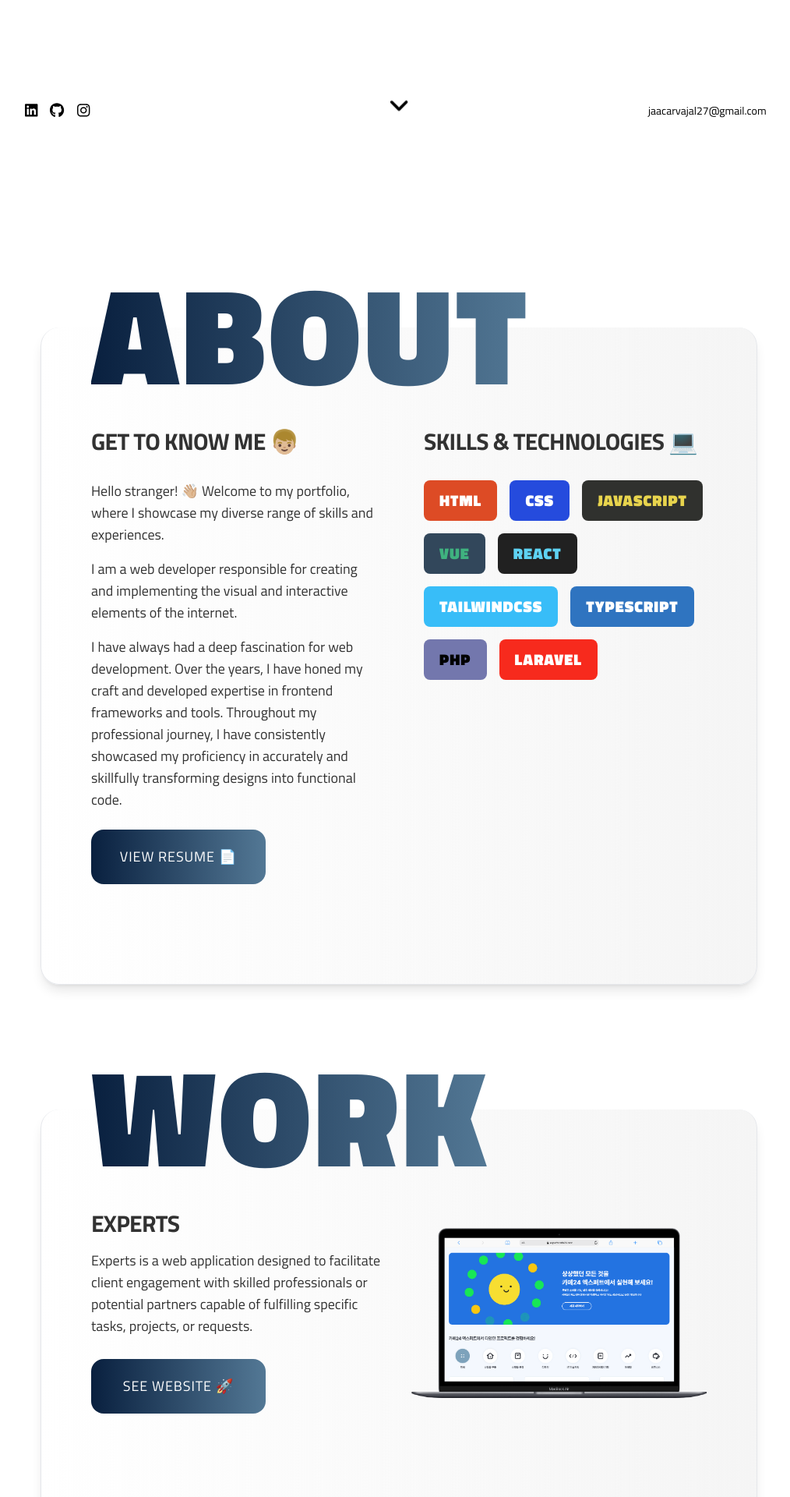
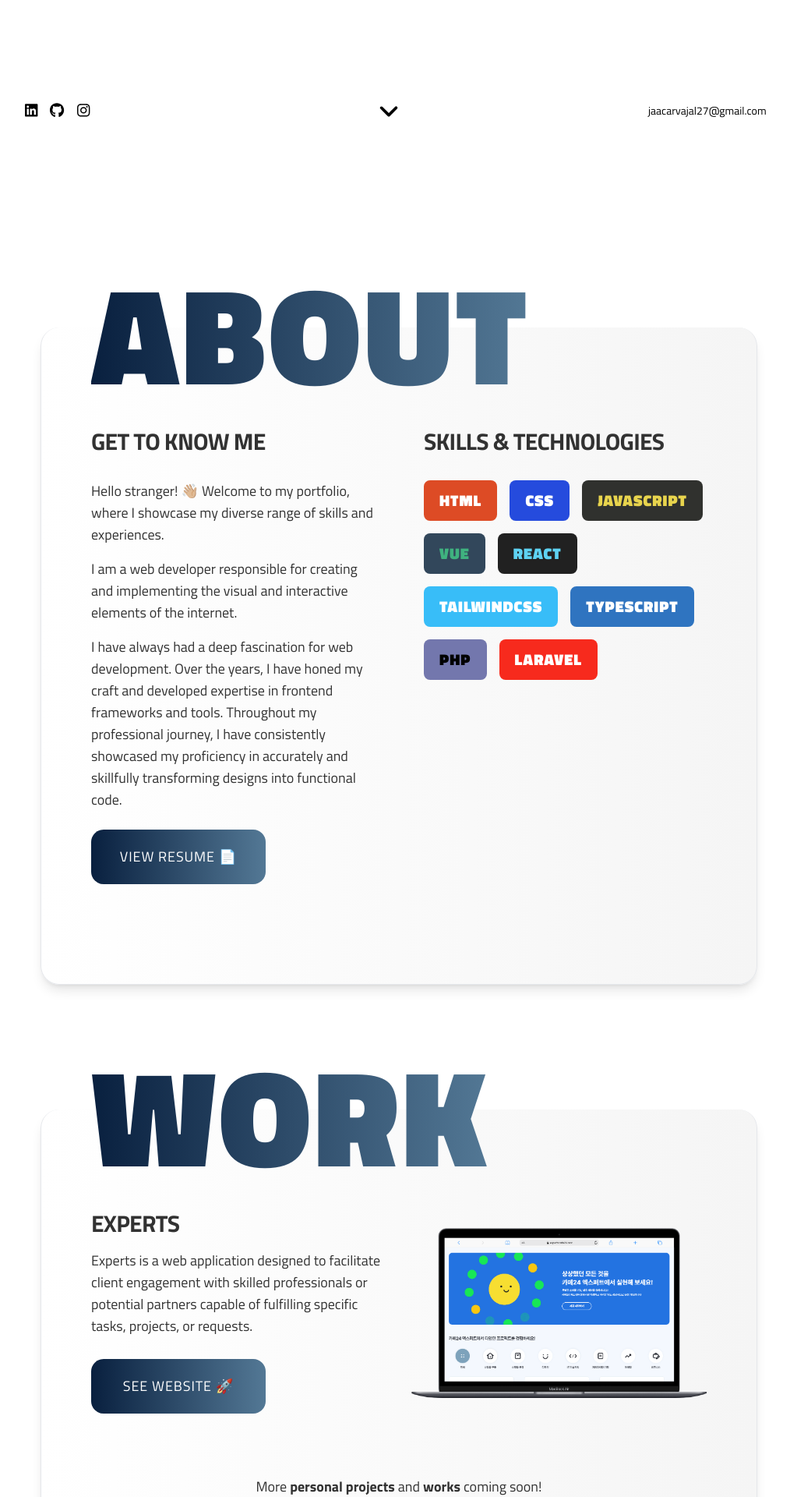
Before and after one commit to JAACarvajal/jaimecarvajal.github.io, a Vue app: page / in a window 1280 px wide. Shown: the part 620-2540 px from the top of the page at 78% size, without its empty margins (128-1142 px from the left). Built offline with nearby package versions, Linux system fonts and the light colour scheme.

Commit message:
fixed resume

```diff
--- a/src/App.vue
+++ b/src/App.vue
@@ -17,6 +17,7 @@ import Introduction from "./components/Introduction.vue";
 import About from "./components/About.vue";
 import Projects from "./components/Projects.vue";
 import Footer from "./components/Footer.vue";
+import { useGlobalStore } from './stores/global';
 
 export default {
   components: {
@@ -26,6 +27,16 @@ export default {
     About,
     Projects,
     Footer,
+  },
+  data() {
+    return { globalStore: useGlobalStore() }
+  },
+  created() {
+    if (localStorage.dark_mode) {
+      localStorage.dark_mode = this.globalStore.isDarkMode;
+    } else {
+      localStorage.dark_mode = false;
+    }
   }
 }
 </script>
--- a/src/components/About.vue
+++ b/src/components/About.vue
@@ -17,7 +17,7 @@
           <h3 ref="get_to_know_title"
             class="text-center lp:text-left font-bold text-xl tb:text-2xl lp:text-3xl tracking-tight opacity-0 translate-x-20 duration-700"
             :class="isViewed ? setSlideAnimationClasses('get_to_know_title', 400) : ''">
-            GET TO KNOW ME 👦🏼
+            GET TO KNOW ME
           </h3>
 
           <!-- Descriptions -->
@@ -40,7 +40,7 @@
           <h3 ref="skills_and_tech_title"
             class="text-center lp:text-left font-bold text-xl tb:text-2xl lp:text-3xl tracking-tight opacity-0 translate-x-20 duration-700"
             :class="isViewed ? setSlideAnimationClasses('skills_and_tech_title', 600) : ''">
-            SKILLS & TECHNOLOGIES 💻
+            SKILLS & TECHNOLOGIES
           </h3>
 
           <!-- Skills section -->
--- a/src/components/Footer.vue
+++ b/src/components/Footer.vue
@@ -4,7 +4,7 @@
         class="relative flex flex-col justify-between items-center w-full p-10 px-20 tb:px-56 mt-5 tb:mt-0 lp:pt-0 gap-10 text-dark-gray dark:text-white">
         <!-- Scroll to top button -->
         <div class="w-full text-center tb:w-auto group">
-            <font-awesome-icon class="animate-bounce hover:cursor-pointer" icon="fa-solid fa-angle-up" size="2xl"
+            <font-awesome-icon class="hover:cursor-pointer" icon="fa-solid fa-angle-up" size="2xl"
                 @click.prevent="scrollToTopPage" />
         </div>
 
--- a/src/components/Introduction.vue
+++ b/src/components/Introduction.vue
@@ -4,9 +4,9 @@
     class="relative flex flex-col justify-center place-content-center h-screen mx-auto tb:w-11/12 lp:w-3/4 lp:mb-40 text-3xl">
 
     <!-- Center content -->
-    <div class="relative flex flex-col tb:flex-row justify-between gap-4 py-20 px-10">
+    <div class="relative flex flex-col lp:flex-row justify-between gap-4 py-20 px-10">
       <!-- Greeting -->
-      <div class="flex flex-col place-content-center gap-2 text-center tb:text-left">
+      <div class="flex flex-col place-content-center justify-center gap-2 text-center lp:text-left">
         <h1 id="pre_introduction_title" ref="pre_introduction_title"
           class="w-full font-extrabold text-xs tb:text-base lp:text-xl pc:text-2xl leading-snug tracking-[.04em] opacity-0 translate-x-20 duration-700"
           :class="isViewed ? setSlideAnimationClasses('pre_introduction_title', 300) : ''">
@@ -26,7 +26,7 @@
         </h1>
       </div>
       <div id="introduction_icon" ref="introduction_icon"
-        class="flex flex-col tb:flex-row items-center h-auto mt-28 tb:mt-16 opacity-0 translate-x-20 duration-700"
+        class="hidden lp:flex flex-col tb:flex-row items-center h-auto mt-28 tb:mt-16 opacity-0 translate-x-20 duration-700"
         :class="isViewed ? setSlideAnimationClasses('introduction_icon', 700) : ''">
         <p class="relative -top-10 text-[10rem] tb:text-[11rem] lp:text-[13rem] pc:text-[15rem]">👋🏼</p>
       </div>
@@ -46,8 +46,8 @@
       <!-- Go to about arrow -->
       <div ref="introduction_arrow" class="w-full tb:w-auto text-center opacity-0 translate-x-20 duration-700"
         :class="isViewed ? setSlideAnimationClasses('introduction_arrow', 900) : ''">
-        <font-awesome-icon class="-translate-x-1/2 translate-y-[80%] animate-bounce hover:cursor-pointer"
-          icon="fa-solid fa-angle-down" @click="scrollToSection($event, 'about_section')" />
+        <font-awesome-icon class="-translate-x-1/2 hover:cursor-pointer" icon="fa-solid fa-angle-down"
+          @click="scrollToSection($event, 'about_section')" />
       </div>
 
       <!-- Email text -->
--- a/src/components/Navigation.vue
+++ b/src/components/Navigation.vue
@@ -46,7 +46,7 @@
     </div>
 
     <!-- Mobile/tablet nav -->
-    <MobileNav @close-mobile-nav="closeMobileNav()" :isToggleDropdown="bIsToggleDropdown" />
+    <MobileNav @close-mobile-nav="toggleDropdown()" :isToggleDropdown="bIsToggleDropdown" />
   </nav>
 </template>
 <script>
--- a/src/components/Projects.vue
+++ b/src/components/Projects.vue
@@ -14,10 +14,12 @@
         </div>
       </div>
       <div ref="more_to_come_projects"
-        class="relative top-10 w-full min-h-max mt-20 translate-x-20 opacity-0 duration-500"
+        class="relative top-0 lp:top-10 w-full min-h-max mt-10 translate-x-20 opacity-0 duration-500"
         :class="isViewed ? setSlideAnimationClasses('more_to_come_projects', 900) : ''">
-        <p class="text-xl text-center">👌🏼 More <strong>personal projects</strong> and <strong>works</strong> coming
-          soon! 👌🏼</p>
+        <p class="text-base tb:text-lg text-center">More <strong>personal projects</strong> and
+          <strong>works</strong> coming
+          soon!
+        </p>
       </div>
     </template>
   </Section>
--- a/src/components/reusable/Navigation/SidebarItem.vue
+++ b/src/components/reusable/Navigation/SidebarItem.vue
@@ -4,7 +4,7 @@
         {{ item.title }}
     </a>
 
-    <a v-if="type === 'socials'" href="#" class="text-center text-sm duration-400">
+    <a v-if="type === 'socials'" :href="item.url" class="text-center text-sm duration-400" target="_blank">
         <font-awesome-icon :icon="item.icon_class" size="lg" />
     </a>
 </template>
--- a/src/components/reusable/ResumeButton.vue
+++ b/src/components/reusable/ResumeButton.vue
@@ -1,5 +1,5 @@
 <template>
-    <a href="/resume_06072023.pdf" target="_blank" class="tb:mx-auto mt-5 lp:m-0 lp:mt-2 text-center lp:text-left"
+    <a href="/resume_06142023.pdf" target="_blank" class="tb:mx-auto mt-5 lp:m-0 lp:mt-2 text-center lp:text-left"
         :class="isMobile ? 'w-full block lp:hidden' : 'w-max hidden lp:block'">
         <button type="button"
             class="w-full h-[48px] tb:h-[56px] lp:w-56 lp:h-[70px] group text-xs tb:text-sm lp:text-lg text-white font-medium uppercase leading-normal tracking-wider bg-gradient-to-r from-[#09203F] to-[#537895] rounded-2xl duration-1000 translate-y-0 hover:-translate-y-1 hover:duration-200 dark:from-[#4568dc] dark:to-[#b06ab3]">
--- a/src/plugins/global.js
+++ b/src/plugins/global.js
@@ -1,5 +1,8 @@
 export default {
   install(app, options) {
+    /**
+     * toggle static multiple classes
+     */
     app.config.globalProperties.$handleMultipleClasses = (elementId, classToAlter, method) => {
       const targetElement = document.getElementById(elementId);
 
@@ -54,7 +57,7 @@ export default {
       classes.map(cl => element.classList.toggle(cl));
     },
     app.config.globalProperties.$toggleDarkMode = () => {
-      document.querySelector('html').classList.toggle('dark');
+      document.documentElement.classList.toggle('dark');
     }
   }
 }
```
Also changed, not shown: src/components/reusable/Navigation/MobileNav.vue (+2 -6 lines), src/mixins/scroll-mixin.js (+18 -0 lines), 2 other files (tests, documents, lock files or other folders).
